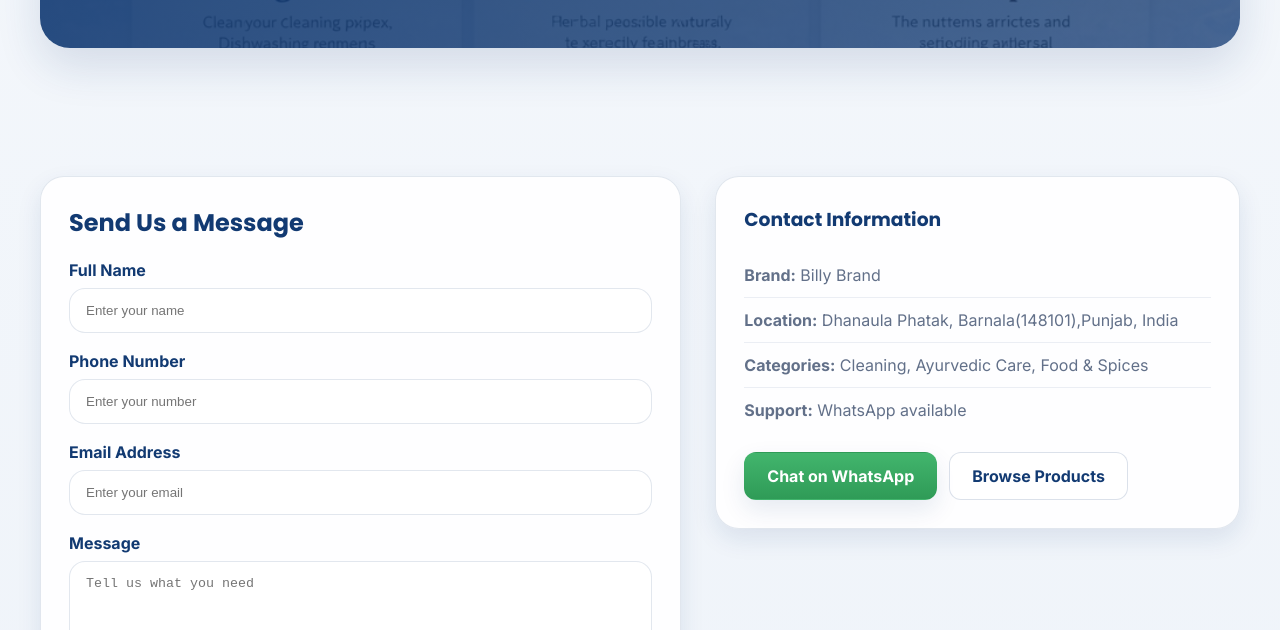
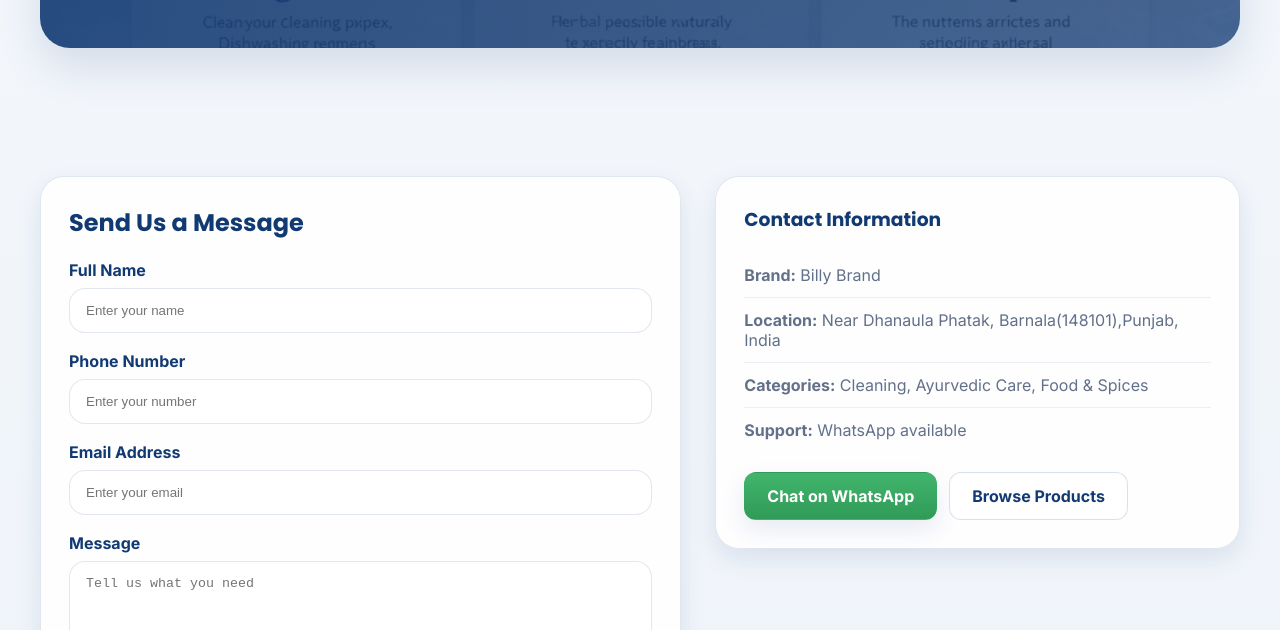
Before and after one commit to Mridulgrover01/Billy-Brand, a website: page contact.html in a window 1280 px wide. Shown: the part 470-1100 px from the top of the page. Drawn offline with Linux system fonts and the light colour scheme.

Commit message:
Update contact.html

```diff
--- a/contact.html
+++ b/contact.html
@@ -112,7 +112,7 @@
 
           <ul class="list-clean">
             <li><strong>Brand:</strong> Billy Brand</li>
-            <li><strong>Location:</strong> Dhanaula Phatak, Barnala(148101),Punjab, India</li>
+            <li><strong>Location:</strong> Near Dhanaula Phatak, Barnala(148101),Punjab, India</li>
             <li><strong>Categories:</strong> Cleaning, Ayurvedic Care, Food & Spices</li>
             <li><strong>Support:</strong> WhatsApp available</li>
           </ul>
```
